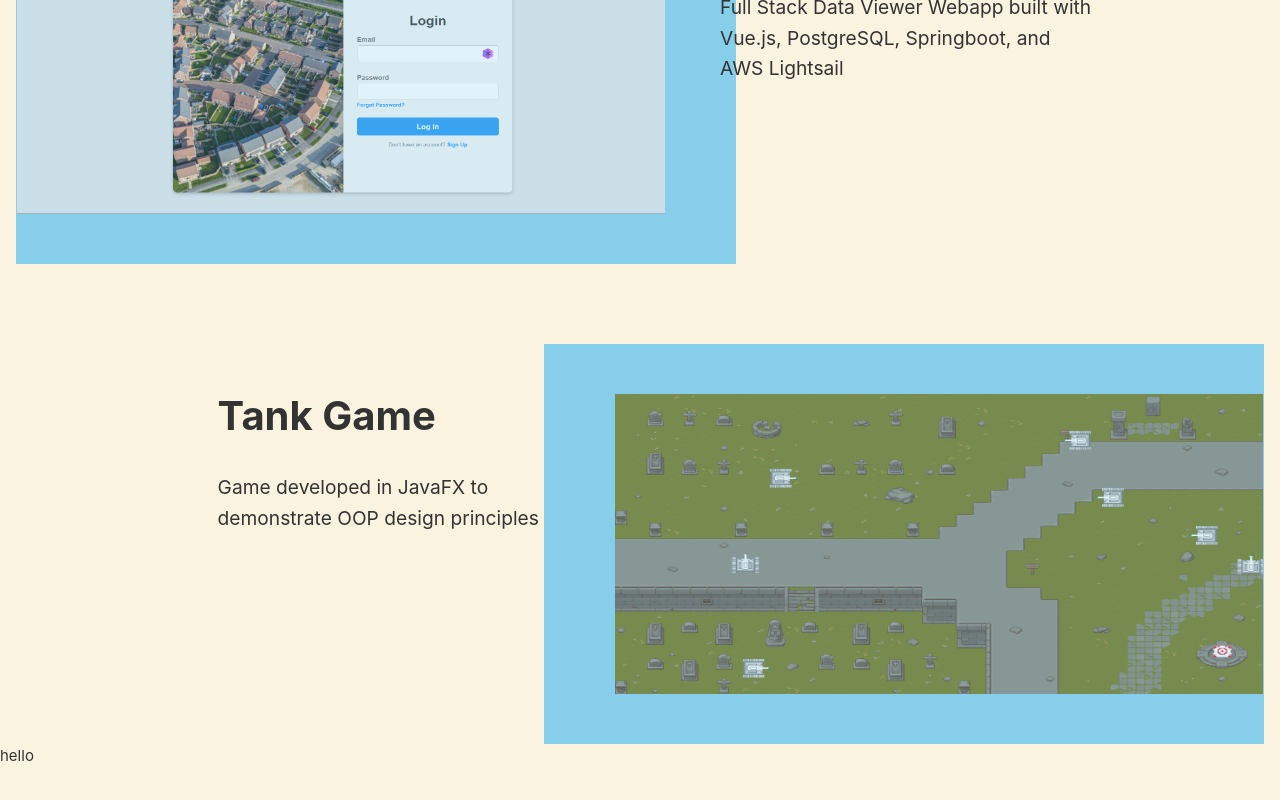
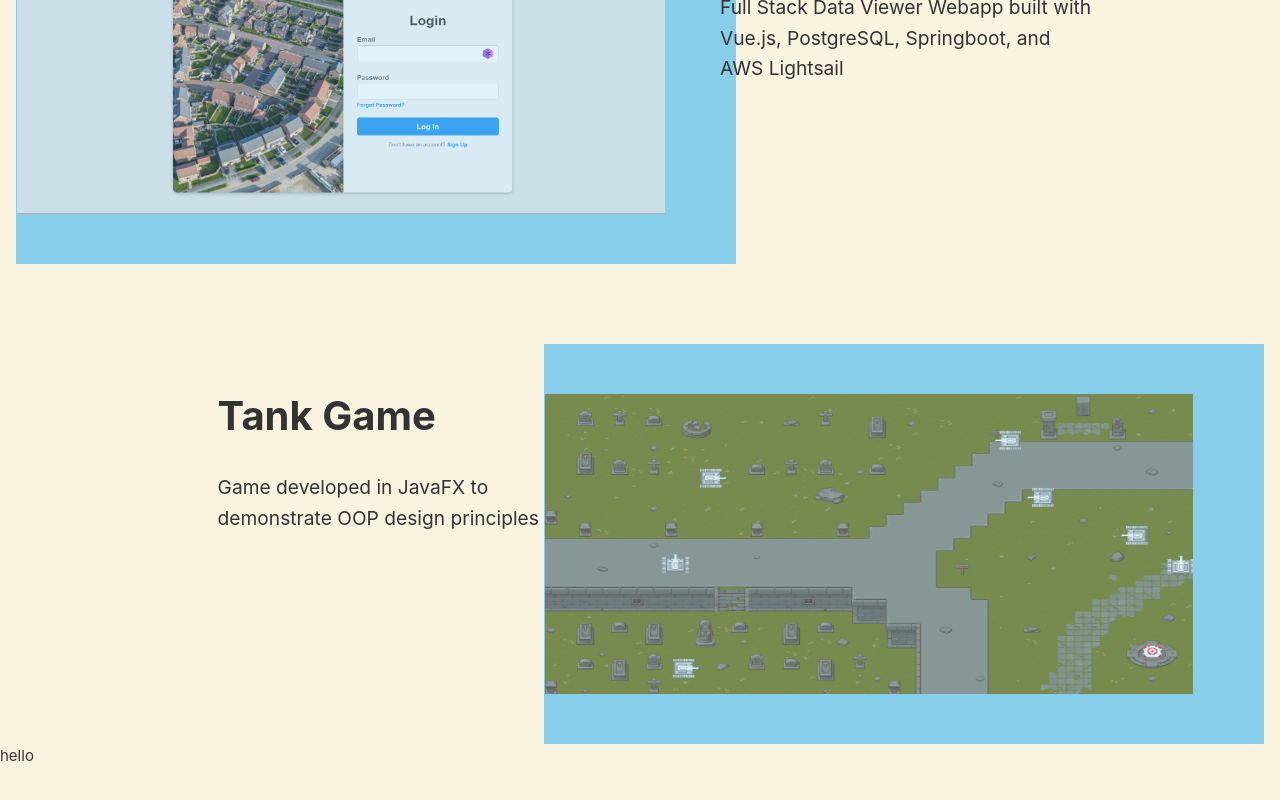
Before and after one commit to Choconaut/portfolio, a Vue app: page / in a window 1280 px wide. Shown: the part 1016-1816 px from the top of the page. Built offline with nearby package versions, Linux system fonts and the light colour scheme.

Commit message:
Implement slide-in for project when in view

```diff
--- a/src/views/ProjectView.vue
+++ b/src/views/ProjectView.vue
@@ -1,5 +1,25 @@
 <script setup lang="ts">
+document.addEventListener('DOMContentLoaded', () => {
+  const projects = document.querySelectorAll('.project');
 
+  // Threshold for when a project should be considered in view
+  const observerOptions = {
+    threshold: 0.7,
+  };
+
+  const observer = new IntersectionObserver((entries, observer) => {
+    entries.forEach(entry => {
+      if (entry.isIntersecting) {
+        entry.target.classList.add('in-view');
+        observer.unobserve(entry.target);
+      }
+    });
+  }, observerOptions);
+
+  projects.forEach(project => {
+    observer.observe(project);
+  });
+});
 </script>
 
 <template>
@@ -55,10 +75,24 @@
 .project {
   display: flex;
   flex-direction: row;
+  opacity: 0;
+  transition: transform 0.6s ease-out, opacity 0.6s ease-out;
 }
 
+.project:nth-child(odd) {
+  transform: translateX(-50px);
+}
+
+/* For even projects: slide in from right */
 .project:nth-child(even) {
+  transform: translateX(50px);
   justify-content: flex-end;
+}
+
+/* When in view, reset transform and opacity */
+.project.in-view {
+  opacity: 1;
+  transform: translateX(0);
 }
 
 .project-image {
@@ -95,10 +129,6 @@
   transform: translateY(-2rem);
   transition: all 0.3s ease-in-out;
   box-shadow: 10px 1rem 1rem lightskyblue;
-}
-
-.project:nth-child(even) .project-image {
-  justify-content: flex-end;
 }
 
 .project-description {
```
